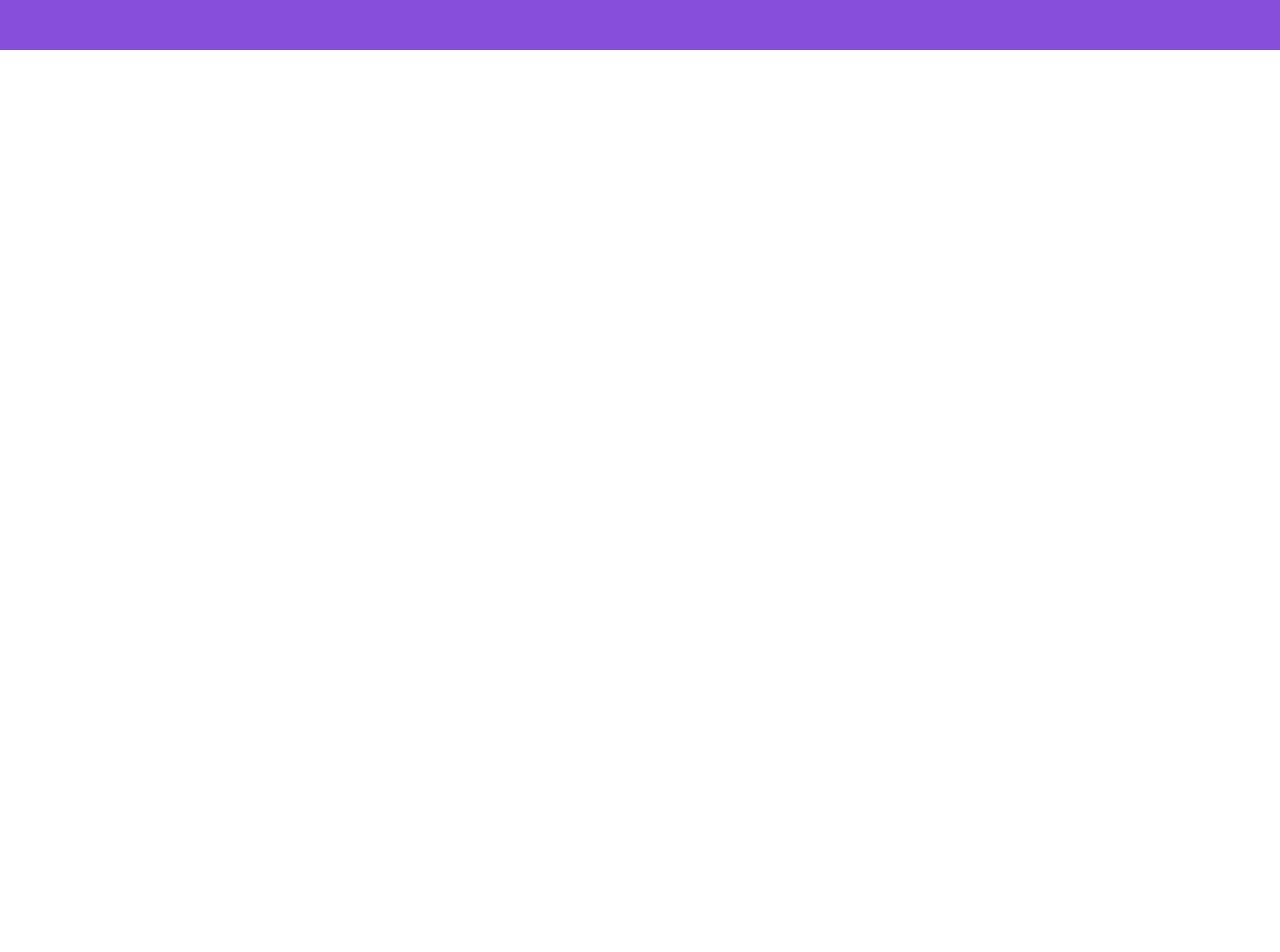
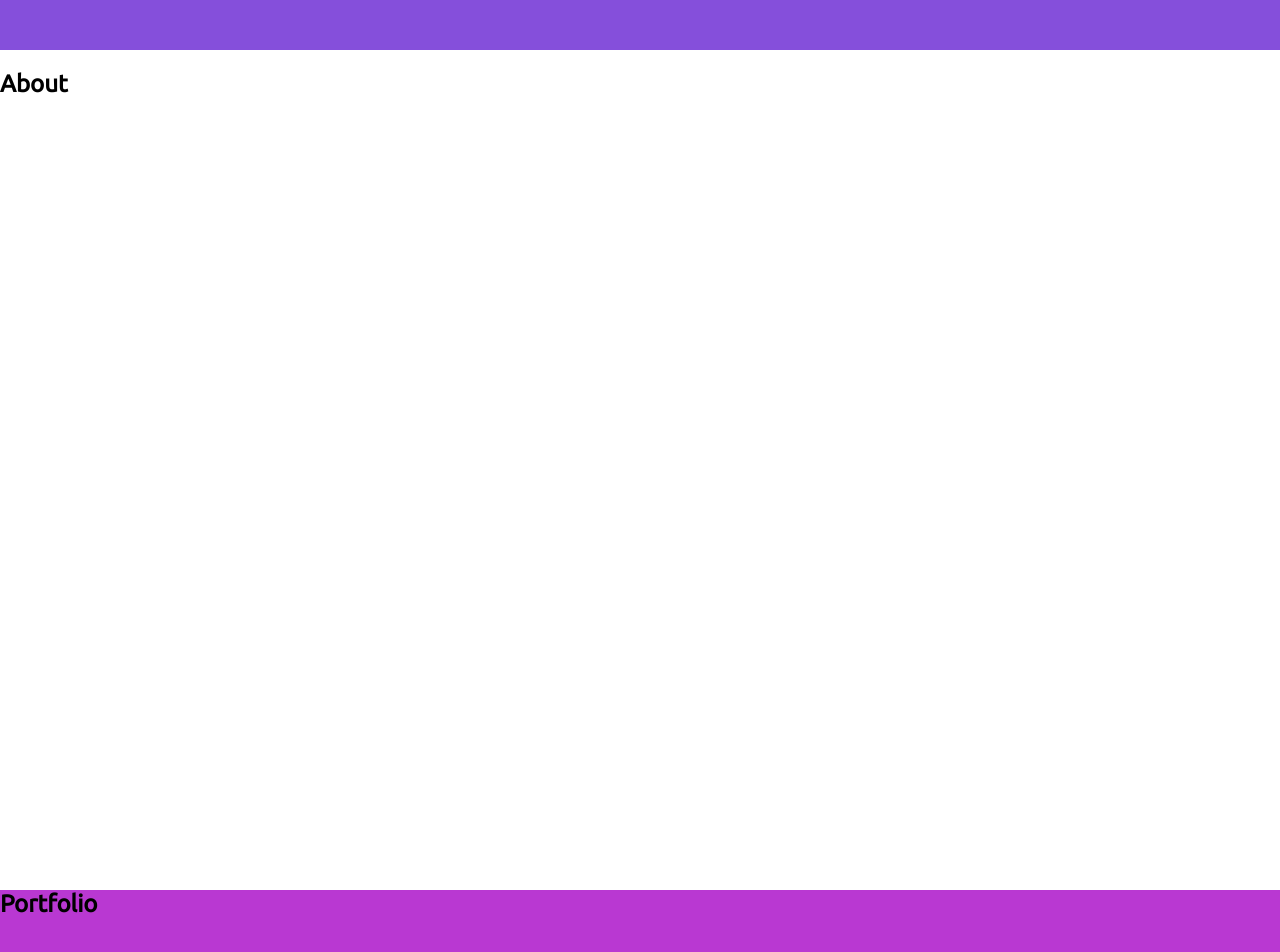
Before and after one commit to aakashjsr/welkincode, a React (Create React App) app: page / in a window 1280 px wide. Shown: the part 750-1702 px from the top of the page. Before the commit the page ends 1600 px from the top, so only its background shows below. Built offline with nearby package versions, Linux system fonts and the light colour scheme.

Commit message:
added scroll

```diff
--- a/src/components/Header.js
+++ b/src/components/Header.js
@@ -2,17 +2,37 @@ import styles from "../scss/components/header.module.scss";
 import Logo from "../assets/images/logo.png";
 
 export default function Header() {
+  const scrollToSection = (id) => {
+    document.getElementById(id).scrollIntoView({ behavior: "smooth" });
+  };
+
   return (
     <nav>
       <div className={styles.linkContainer}>
-        <a href="">About</a>
+        <a
+          href=""
+          onClick={(e) => {
+            e.preventDefault();
+            scrollToSection("about");
+          }}
+        >
+          About
+        </a>
       </div>
 
       <div className={styles.logoSection}>
         <img className={styles.logo} src={Logo} />
       </div>
       <div className={styles.linkContainer}>
-        <a href="">Portfolio</a>
+        <a
+          href=""
+          onClick={(e) => {
+            e.preventDefault();
+            scrollToSection("portfolio");
+          }}
+        >
+          Portfolio
+        </a>
       </div>
     </nav>
   );
--- a/src/pages/Home.js
+++ b/src/pages/Home.js
@@ -36,7 +36,13 @@ export default function Home() {
           </div>
         </section>
 
-        <section className={styles.technologies}></section>
+        <section id="about" className={styles.aboutSection}>
+          <h1>About</h1>
+        </section>
+
+        <section id="portfolio" className={styles.portfolioSection}>
+          <h1>Portfolio</h1>
+        </section>
       </div>
     </>
   );
--- a/src/scss/pages/home.module.scss
+++ b/src/scss/pages/home.module.scss
@@ -64,3 +64,7 @@ section {
     }
   }
 }
+
+.portfolioSection {
+  background-color: $color-primary-2;
+}
```
